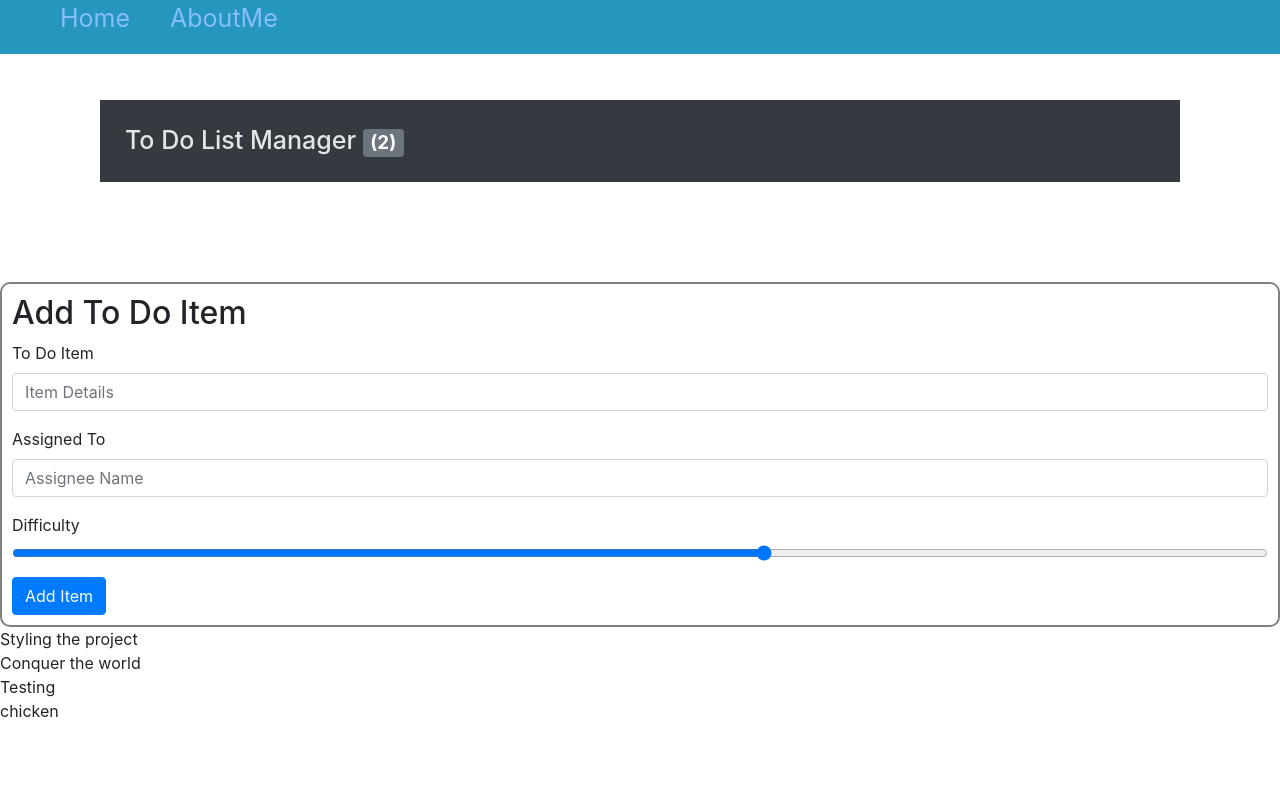
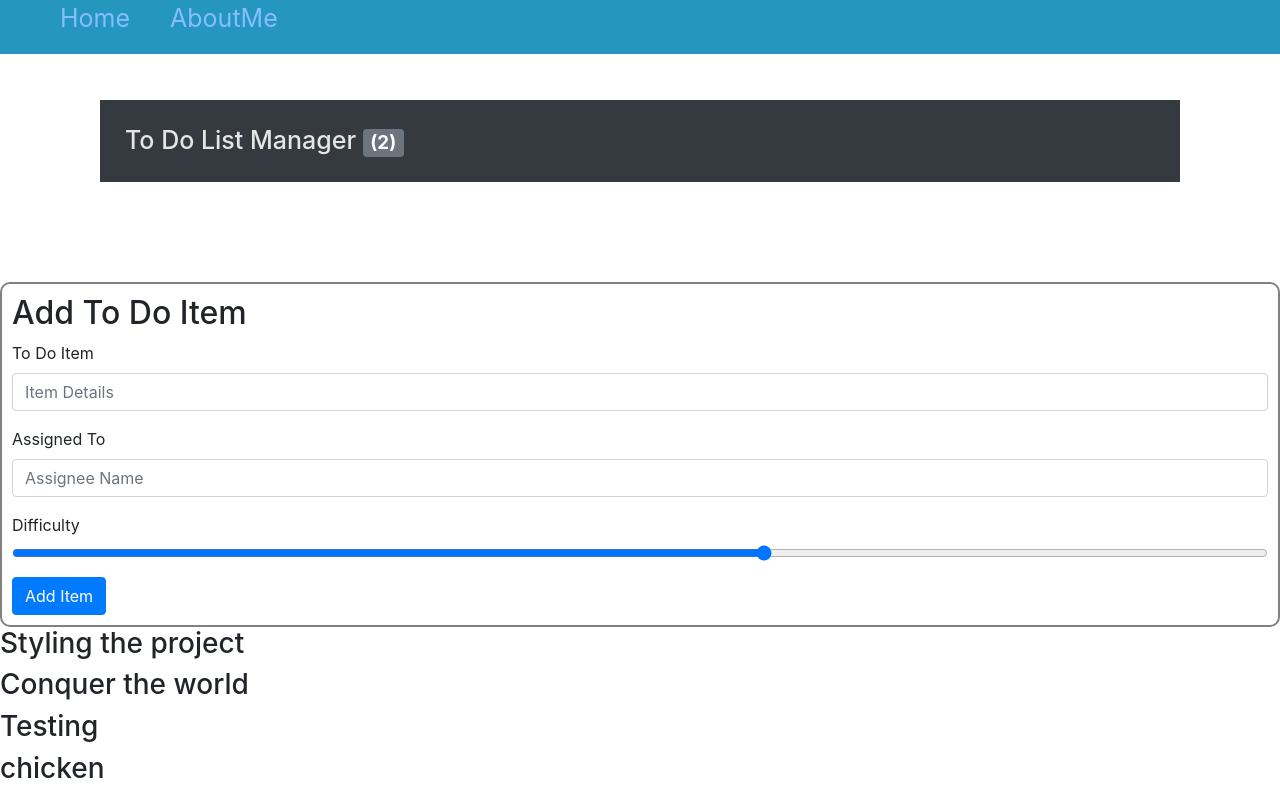
Before and after one commit to jmcia2020/ReactToDo, a React (Create React App) app: page / in a window 1280 px wide. Built offline with nearby package versions, Linux system fonts and the light colour scheme.

Commit message:
Extract a ToDoItem component

```diff
--- a/src/ToDoList.js
+++ b/src/ToDoList.js
@@ -34,8 +34,17 @@ export default function ToDoList()
     return (
         <>
             {list.map(item => (
-                <div>{item.title}</div>
+                <ToDoItem todo={item} />
             ))}
         </>
     )
 }
+
+function ToDoItem(props)
+{
+    const { todo } = props;
+
+    return (
+        <h3>{todo.title}</h3>
+    )
+}
```
